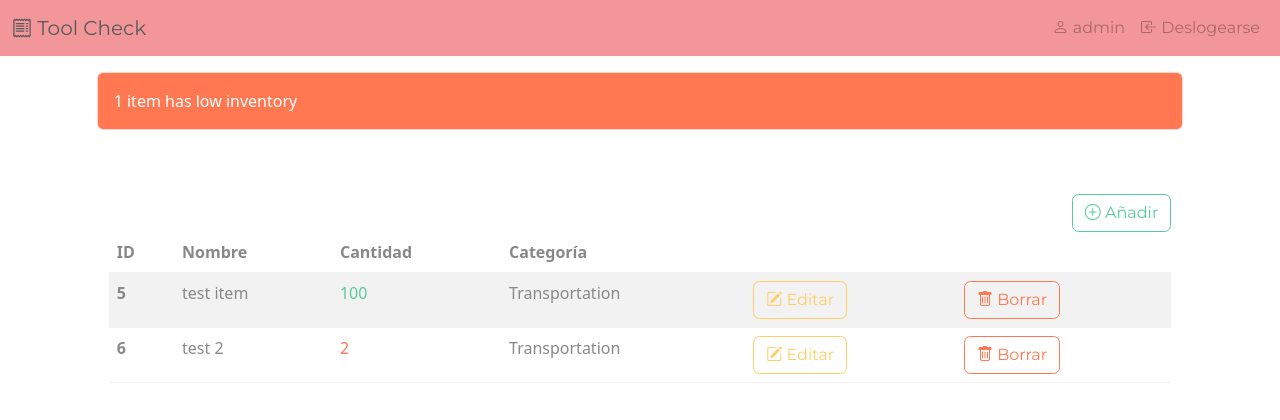
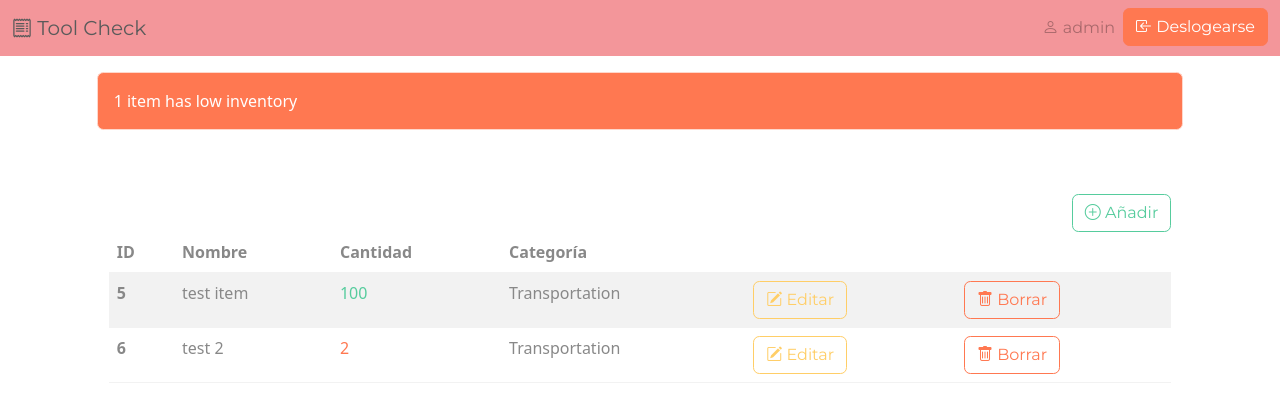
Before and after one commit to Jhxnnat/Tool-Check, a Django app: page /dashboard/ in a window 1280 px wide. Shown: the top 420 px of the page. Run offline with Django 4.2, Linux system fonts and the light colour scheme; a user stored in the database is signed in; data comes from the database, SQL or seed files in the repository; both versions use the stored data as it was after the commit.

Commit message:
logout fix

```diff
--- a/inventory/templates/inventory/navigation.html
+++ b/inventory/templates/inventory/navigation.html
@@ -12,7 +12,11 @@
 					</li>
 
 					<li class="nav-item">
-						<a class="nav-link" href="{% url 'logout' %}"> <i class="bi bi-box-arrow-in-left"></i> Deslogearse</a>
+						<form method="post" action="{% url 'logout' %}">
+							{% csrf_token %}
+							<button type="submit" class="btn btn-danger"><i class="bi bi-box-arrow-in-left"></i> Deslogearse</button>
+						</form>
+
 					</li>
 				{% else %}
 					<li class="nav-item">
```
Also changed, not shown: db.sqlite3, inventory/urls.py (line endings or trailing spaces).
